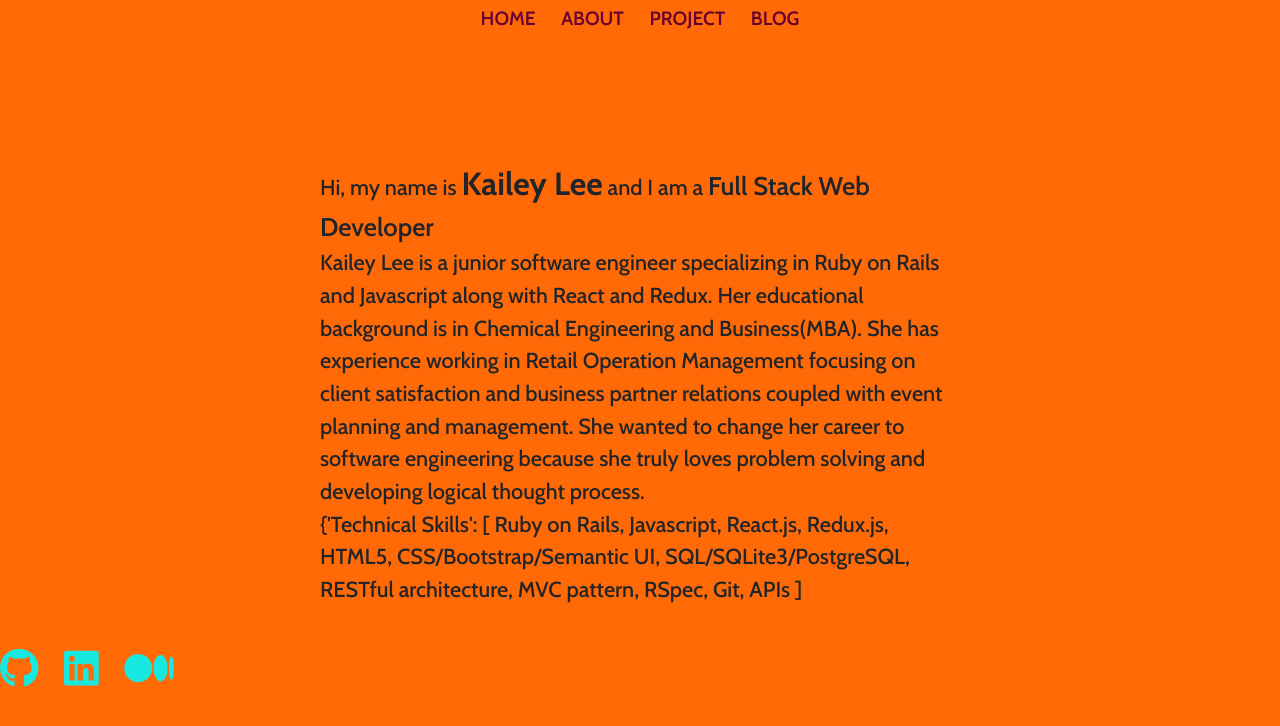
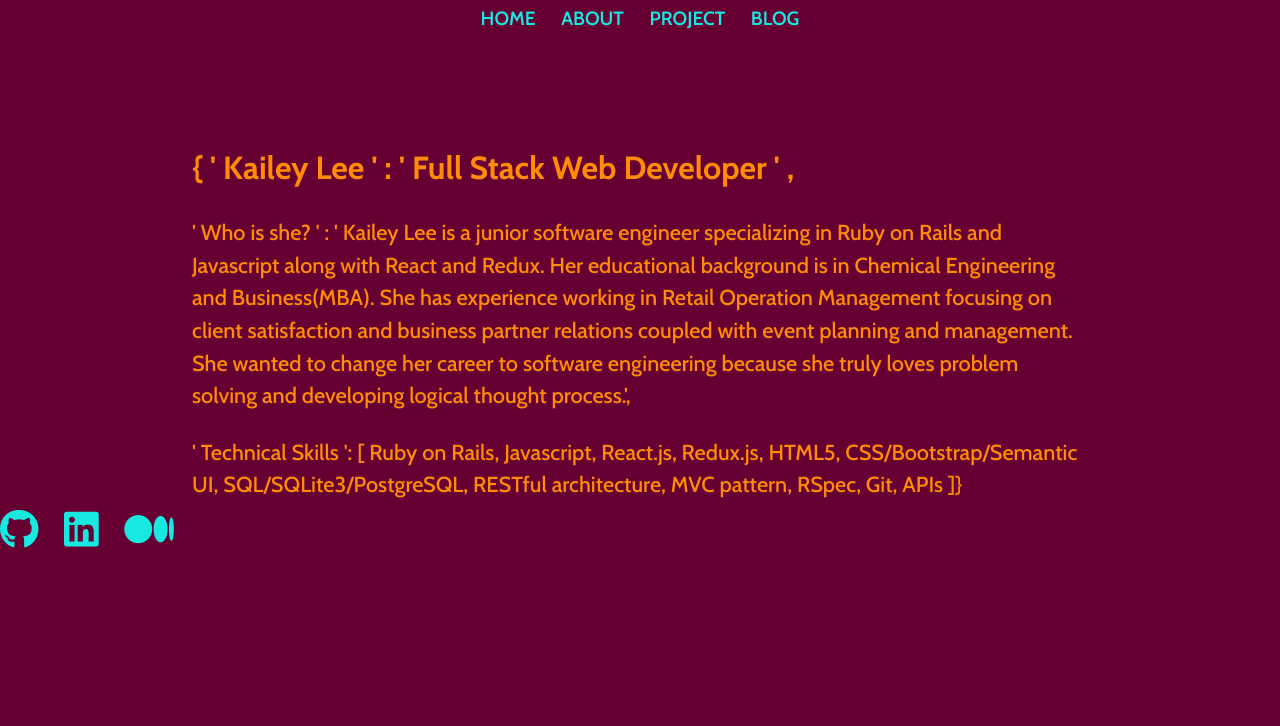
Before and after one commit to kailey16/kailey16.github.io, a React (Create React App) app: page /aboutme in a window 1280 px wide. Shown: the top 726 px of the page. Built offline with nearby package versions, Linux system fonts and the light colour scheme; a web font is replaced by a local one.

Commit message:
bio paragraphs are done

```diff
--- a/src/AboutMe/AboutMe.js
+++ b/src/AboutMe/AboutMe.js
@@ -1,17 +1,23 @@
 import React from 'react'
 import '../style/AboutMe.css'
+
+
+// resume https://drive.google.com/file/d/1SbjTS29VEL5foaeoAJDQ4nFTkxRkUs5z/view?usp=sharing
 
 const AboutMe = () => {
   return (
     <div id="aboutme">
       <div className="bio">
-        Hi, my name is <span className="bioName">Kailey Lee</span> and I am a <span className="bioStatus">Full Stack Web Developer</span>
-
-        <p className="bioDetail">
-          Kailey Lee is a junior software engineer specializing in Ruby on Rails and Javascript along with React and Redux. Her educational background is in Chemical Engineering and Business(MBA). She has experience working in Retail Operation Management focusing on client satisfaction and business partner relations coupled with event planning and management. She wanted to change her career to software engineering because she truly loves problem solving and developing logical thought process.
+        <p className="bioLine bioName">
+          {`{ ' Kailey Lee ' : ' Full Stack Web Developer ' ,`}
         </p>
 
-        {`{'Technical Skills': [ Ruby on Rails, Javascript, React.js, Redux.js, HTML5, CSS/Bootstrap/Semantic UI, SQL/SQLite3/PostgreSQL, RESTful architecture, MVC pattern, RSpec, Git, APIs ]`}
+        <p className="bioLine bioDetail">
+          {`' Who is she? ' : ' Kailey Lee is a junior software engineer specializing in Ruby on Rails and Javascript along with React and Redux. Her educational background is in Chemical Engineering and Business(MBA). She has experience working in Retail Operation Management focusing on client satisfaction and business partner relations coupled with event planning and management. She wanted to change her career to software engineering because she truly loves problem solving and developing logical thought process.', `}
+        </p>
+        <p className="bioLine bioDetail">
+          {`' Technical Skills ': [ Ruby on Rails, Javascript, React.js, Redux.js, HTML5, CSS/Bootstrap/Semantic UI, SQL/SQLite3/PostgreSQL, RESTful architecture, MVC pattern, RSpec, Git, APIs ]}`}
+        </p>
       </div>
 
       <div className="aboutmeIcons">
--- a/src/style/AboutMe.css
+++ b/src/style/AboutMe.css
@@ -1,5 +1,6 @@
 #aboutme {
-  background-color: rgb(255, 106, 6);
+  background-color: #660033;
+  color: #FF8B06;
   width: 100vw;
   height: 100vh;
   position: fixed;
@@ -7,9 +8,9 @@
 }
 
 .bio {
-  width: 50vw;
-  height: 60vh;
-  margin: 20vh 0 0 25vw;
+  width: 70vw;
+  height: auto;
+  margin: 15vh 0 0 15vw;
   font-size: 1.7vw;
   font-weight: 500;
 }
@@ -33,6 +34,10 @@
   font-weight: 500;
 }
 
+.bioLine {
+  padding-top: 3vh;
+}
+
 
 
 
--- a/src/style/App.css
+++ b/src/style/App.css
@@ -19,6 +19,7 @@
 /*
   wine: #660033
   orange: #FF8B06
+  rgba(255, 106, 6, 0.938)
   mint: #17e9e0
  */
 
@@ -37,7 +38,7 @@ body {
 }
 
 .navOption {
-  color: #660033 !important;
+  color: #17e9e0 !important;
   font-weight: 600;
   font-size: 1.5vw;
   padding: 0 1vw 0 1vw;
--- a/src/style/Home.css
+++ b/src/style/Home.css
@@ -18,7 +18,7 @@
 }
 
 .mainTitleName {
-  color: #FF8B06;
+  color: rgba(255, 106, 6, 0.938);
   background-color: #17e9e0;
 }
 
@@ -27,7 +27,7 @@
 }
 
 .mainIcons a {
-  padding-right: 2vw;
+  padding-right: 3vw;
   color: #17e9e0 !important;
   font-size: 3.1vw;
 }
```
